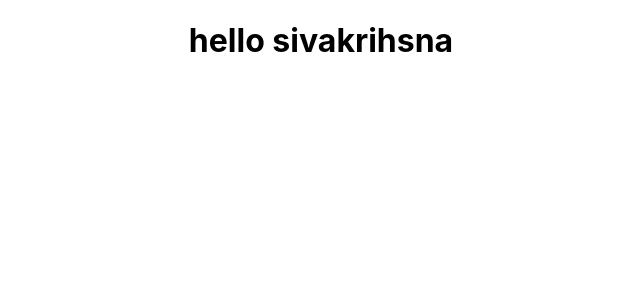
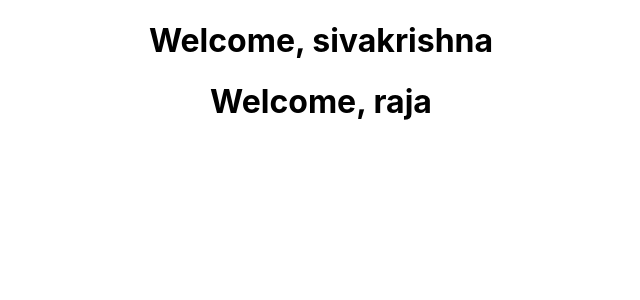
Before and after one commit to sivabandaru31/react-js-fundamentals, a React (Create React App) app: page / in a window 1280 px wide. Shown: the top 300 px of the page, without its empty margins (319-959 px from the left). Built offline with nearby package versions, Linux system fonts and the light colour scheme.

Commit message:
Added React function  components

```diff
--- a/src/App.js
+++ b/src/App.js
@@ -1,10 +1,12 @@
 import logo from './logo.svg';
 import './App.css';
+import Welcome from './components/Welcome';
 
 function App() {
   return (
     <div className="App">
-      <h1>hello sivakrihsna</h1>
+      <Welcome name="sivakrishna"/>
+      <Welcome name="raja"/>
     </div>
   );
 }
--- /dev/null
+++ b/src/components/Welcome.jsx
@@ -0,0 +1,15 @@
+//to create by using function based component
+
+// function Welcome(){
+//     return <h1>Welcome, sivakrishna</h1>
+// }
+// export default Welcome
+
+
+//es6 Arrow function based component
+// const Welcome = () => {
+//     return <h1>Welcome, sivakrishna</h1>
+// }
+const Welcome = (props) =><h1>Welcome, {props.name}</h1>
+
+export default Welcome
```
